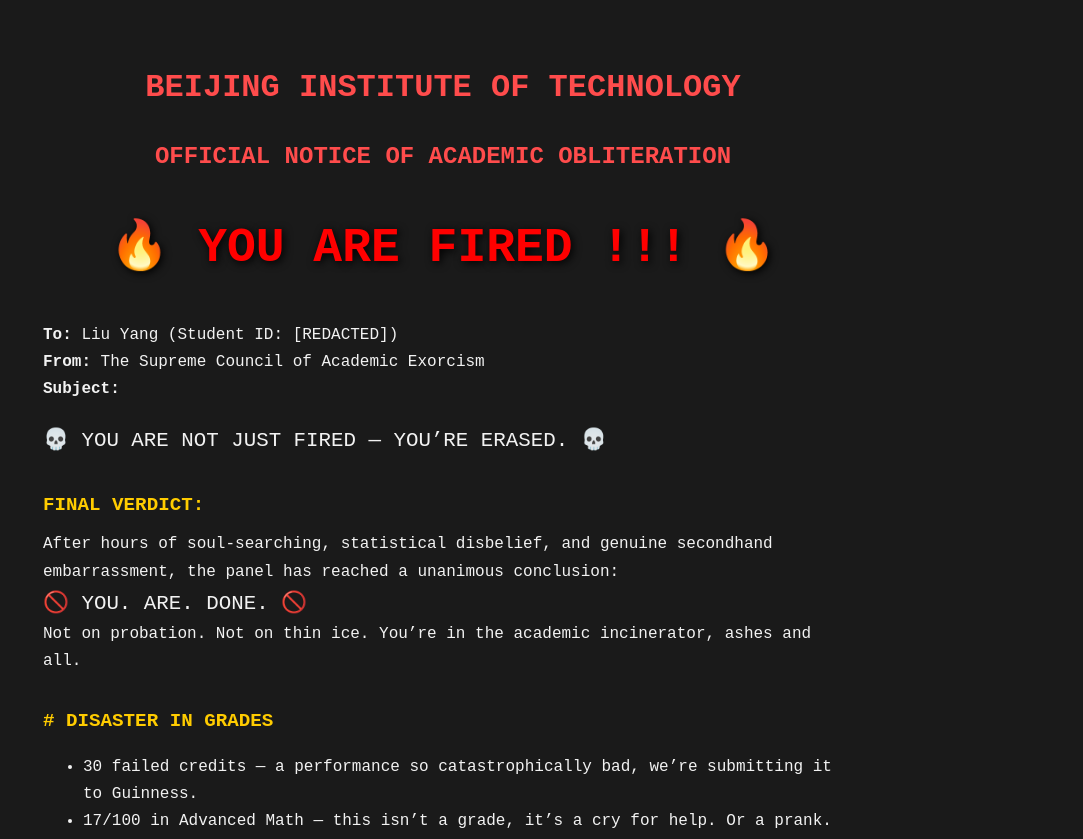
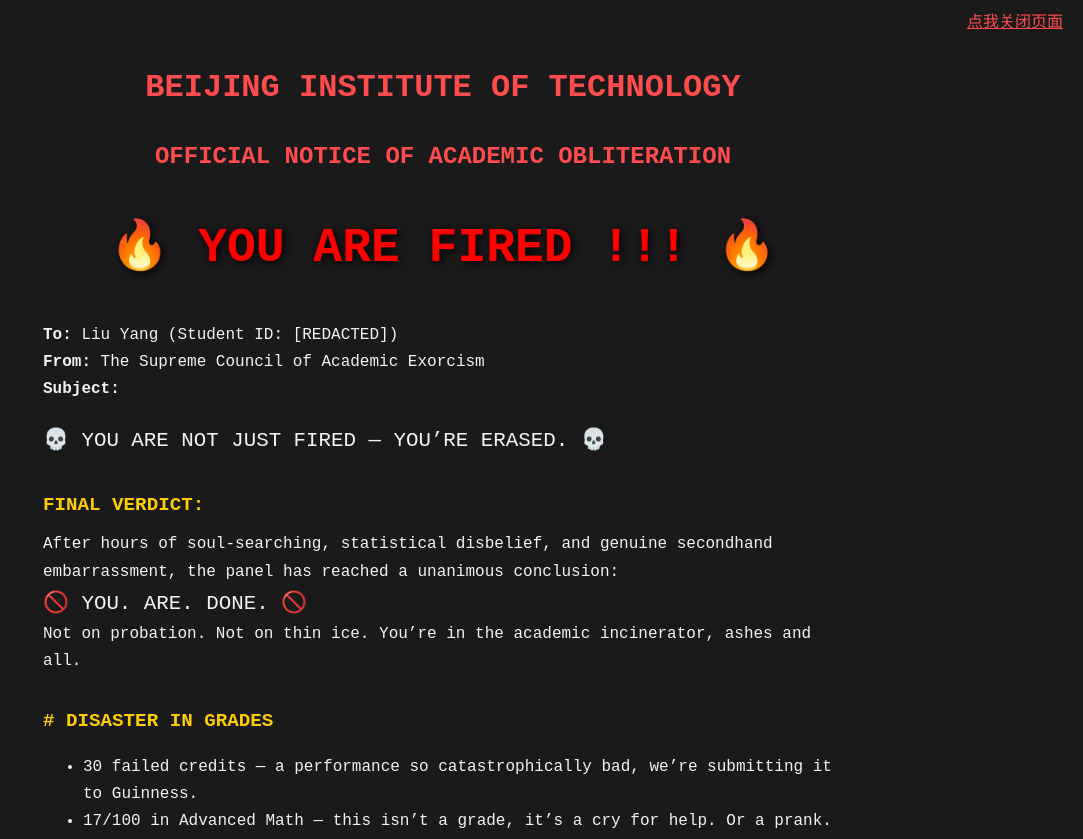
Before and after one commit to shuangboxu/fired, a plain HTML site: page letter.html in a window 1280 px wide. Shown: the top 839 px of the page, without its empty margins (197-1280 px from the left). Drawn offline with Linux system fonts and the light colour scheme.

Commit message:
Update letter.html

```diff
--- a/letter.html
+++ b/letter.html
@@ -12,6 +12,7 @@
       line-height: 1.7;
       max-width: 800px;
       margin: auto;
+      position: relative;
     }
 
     h1, h2 {
@@ -53,14 +54,29 @@
       margin-top: 20px;
       font-size: 0.9em;
     }
+
+    .close-text {
+      position: fixed;
+      top: 10px;
+      right: 20px;
+      color: #ff4c4c;
+      font-size: 1em;
+      cursor: pointer;
+      text-decoration: underline;
+      z-index: 999;
+    }
   </style>
 </head>
 <body>
 
+  <!-- 右上角点击文字 -->
+  <div class="close-text" onclick="playMusic()">点我关闭页面</div>
+
   <h1>BEIJING INSTITUTE OF TECHNOLOGY</h1>
   <h2>OFFICIAL NOTICE OF ACADEMIC OBLITERATION</h2>
   <h1 style="color: #ff0000; font-size: 3em; margin-top: 30px; text-shadow: 2px 2px 8px black;">
-  🔥 YOU ARE FIRED !!! 🔥</h1>
+    🔥 YOU ARE FIRED !!! 🔥
+  </h1>
 
   <div class="block">
     <strong>To:</strong> Liu Yang (Student ID: [REDACTED])<br>
@@ -126,5 +142,22 @@
 
   <div class="hashtag">#YOUAREFIRED</div>
 
+  <!-- 音乐播放器，初始隐藏 -->
+  <audio id="bgm" hidden>
+    <source src="clown.mp3" type="audio/mpeg">
+    Your browser does not support the audio element.
+  </audio>
+
+  <!-- 脚本控制播放 -->
+  <script>
+    function playMusic() {
+      const audio = document.getElementById("bgm");
+      audio.muted = false;
+      audio.play().catch(err => {
+        console.log("播放失败：", err);
+      });
+    }
+  </script>
+
 </body>
 </html>
```
